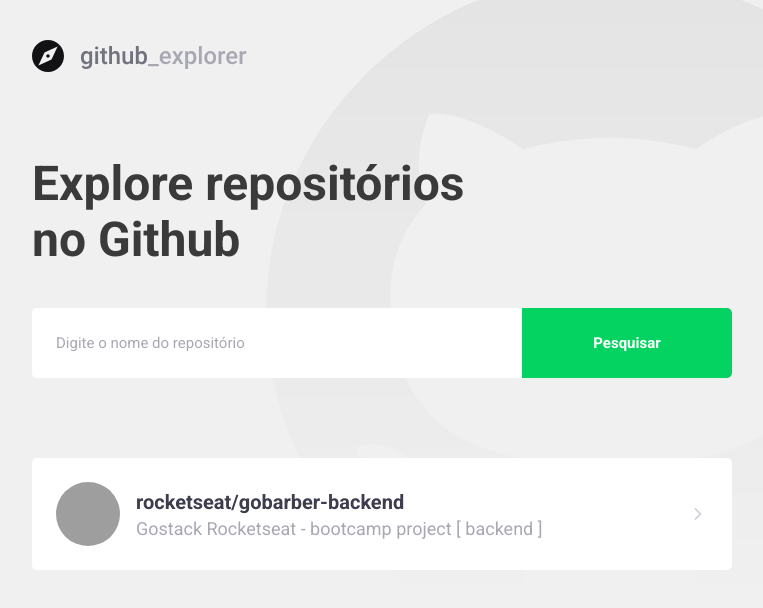
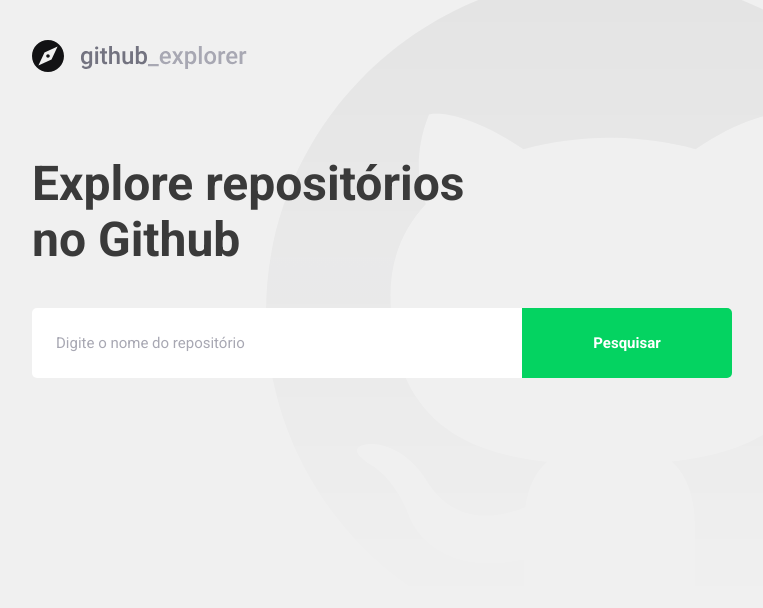
Before and after one commit to pedro-drosa/github-pages, a React (Create React App) app: page / in a window 1280 px wide. Shown: the top 608 px of the page, without its empty margins (148-911 px from the left). Built offline with nearby package versions, Linux system fonts and the light colour scheme; grey boxes are pictures that could not be loaded.

Commit message:
connecting to github api

```diff
--- a/package.json
+++ b/package.json
@@ -10,6 +10,7 @@
     "@types/node": "^12.0.0",
     "@types/react": "^17.0.0",
     "@types/react-dom": "^17.0.0",
+    "axios": "^0.21.1",
     "polished": "^4.1.1",
     "react": "^17.0.1",
     "react-dom": "^17.0.1",
--- a/src/pages/Dashboard/index.tsx
+++ b/src/pages/Dashboard/index.tsx
@@ -1,31 +1,63 @@
-import React from 'react';
+import React, { useState, FormEvent } from 'react';
 import { FiChevronRight } from 'react-icons/fi';
+
 import { Title, Form, Repositories } from './style';
+
+import api from '../../services/api';
 
 import githubLogo from '../../assets/logo-github-explorer.svg';
 
+interface Repository {
+  full_name:string;
+  description: string;
+  owner:{
+    login: string;
+    avatar_url: string;
+  };
+}
+
 const Dashboard: React.FC = () => {
+  const [newRepo, setNewRepo] = useState('');
+  const [ repositories, setRepositories] = useState<Repository[]>([]);
+
+  async function handleAddRepository(event: FormEvent<HTMLFormElement>): Promise<void> {
+    event.preventDefault();
+    const response = await api.get<Repository>(`repos/${newRepo}`);
+    const repository = response.data;
+    setRepositories([...repositories, repository]);
+    setNewRepo('');
+  }
+
   return (
     <>
       <img src= {githubLogo} alt='Github explorer'></img>
       <Title>Explore repositórios no Github</Title>
-      <Form action="">
-        <input type="text" placeholder="Digite o nome do repositório" />
+      <Form onSubmit={ handleAddRepository }>
+        <input
+        value={newRepo}
+        onChange={ e => setNewRepo(e.target.value) }
+        placeholder="Digite o nome do repositório" />
         <button type="submit">Pesquisar</button>
       </Form>
+      {
+        repositories.map(repository => {
+          return (
             <Repositories>
-        <a href="#">
+              <a key={repository.full_name} href="#">
                 <img
-          src="https://avatars.githubusercontent.com/u/33488150?s=460&u=a88d34bff6d0faf455f301d2c2d64b025c7cd387&v=4"
-          alt="Pedro Juraci"
+                  src={repository.owner.avatar_url}
+                  alt={repository.owner.login}
                 />
                 <div>
-            <strong>rocketseat/gobarber-backend</strong>
-            <p>Gostack Rocketseat - bootcamp project [ backend ]</p>
+                  <strong>{repository.full_name}</strong>
+                  <p>{repository.description}</p>
                 </div>
                 <FiChevronRight size={20} />
               </a>
             </Repositories>
+          )
+        })
+      }
     </>
   );
 };
--- a/src/pages/Dashboard/style.ts
+++ b/src/pages/Dashboard/style.ts
@@ -47,8 +47,10 @@
   max-width:700px;
 
   a + a {
+
     margin-top: 16px;
   }
+
   a {
     background: #fff;
     border-radius: 5px;
@@ -70,7 +72,8 @@
         border-radius: 50%;
     }
       div {
-        margin-left: 16px;
+        margin: 0 16px;
+        flex: 1;
 
         strong {
           font-size: 20px;
--- /dev/null
+++ b/src/services/api.ts
@@ -0,0 +1,7 @@
+import axios from 'axios';
+
+const api = axios.create({
+  baseURL:'https://api.github.com',
+});
+
+export default api;
```
Also changed, not shown: 1 other file (tests, documents, lock files or other folders). Lines whose indentation alone changed are shown as unchanged.
